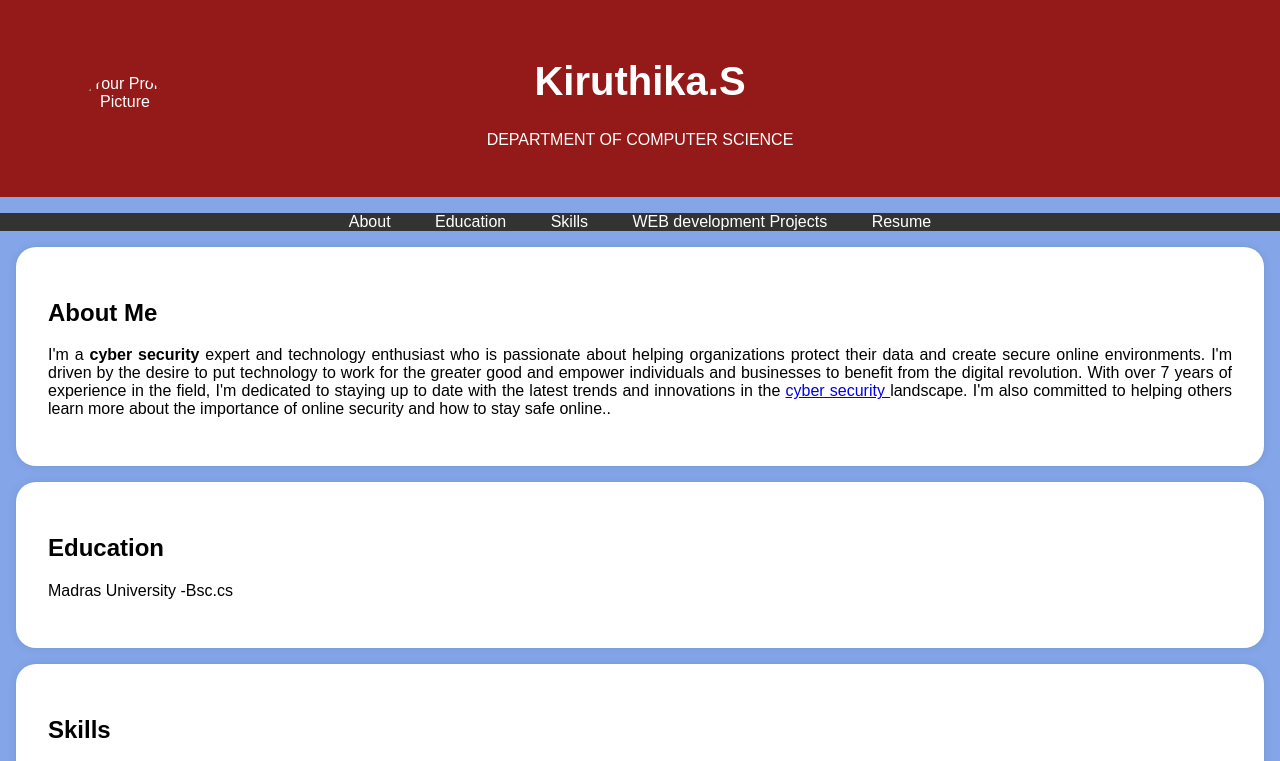
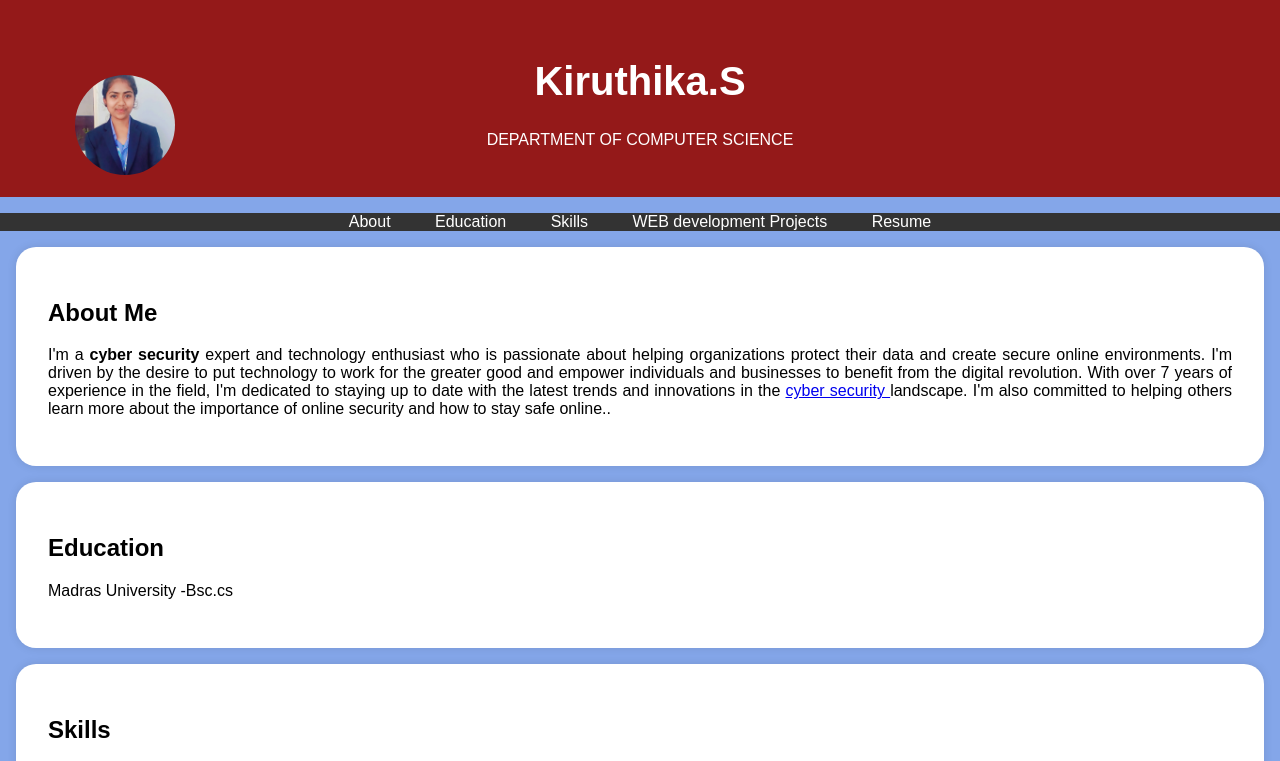
Before and after one commit to kiruthikaS21/KiruthikaS21-, a plain HTML site: page index.html in a window 1280 px wide. Shown: the top 761 px of the page. Drawn offline with Linux system fonts and the light colour scheme.

Commit message:
Add files via upload

```diff
--- a/index.html
+++ b/index.html
@@ -95,7 +95,7 @@
     <header>
         <div class="header-content">
             <!-- Add your profile picture here -->
-            <img src="./pic.jpg" alt="Your Profile Picture" class="profile-picture">
+            <img src="IMG_20250321_131917.jpg" alt="Your Profile Picture" class="profile-picture">
             <h1>Kiruthika.S</h1>
             <p>DEPARTMENT OF COMPUTER SCIENCE </p>
         </div>
```
